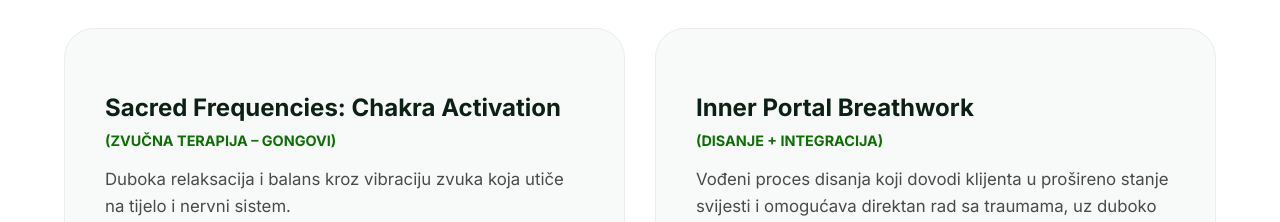
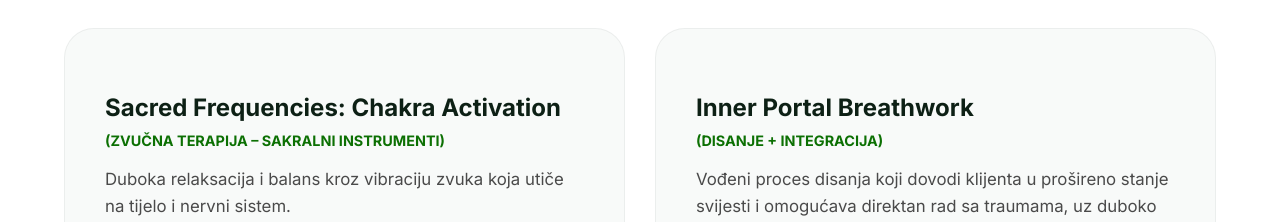
Before and after one commit to sophianexus/sophianexusweb, a React (Vite) app in the folder client/: page / in a window 1280 px wide. Shown: the part 5360-5582 px from the top of the page. Built offline with nearby package versions, Linux system fonts and the light colour scheme.

Commit message:
Update ProgramSekcija.jsx

```diff
--- a/client/src/components/ProgramSekcija/ProgramSekcija.jsx
+++ b/client/src/components/ProgramSekcija/ProgramSekcija.jsx
@@ -8,7 +8,7 @@ function ProgramSekcija() {
   const programItems = [
     {
       title: "Sacred Frequencies: Chakra Activation",
-      subtitle: "(zvučna terapija – gongovi)",
+      subtitle: "(zvučna terapija – sakralni instrumenti)",
       text: "Duboka relaksacija i balans kroz vibraciju zvuka koja utiče na tijelo i nervni sistem.",
       icon: ""
     },
```
